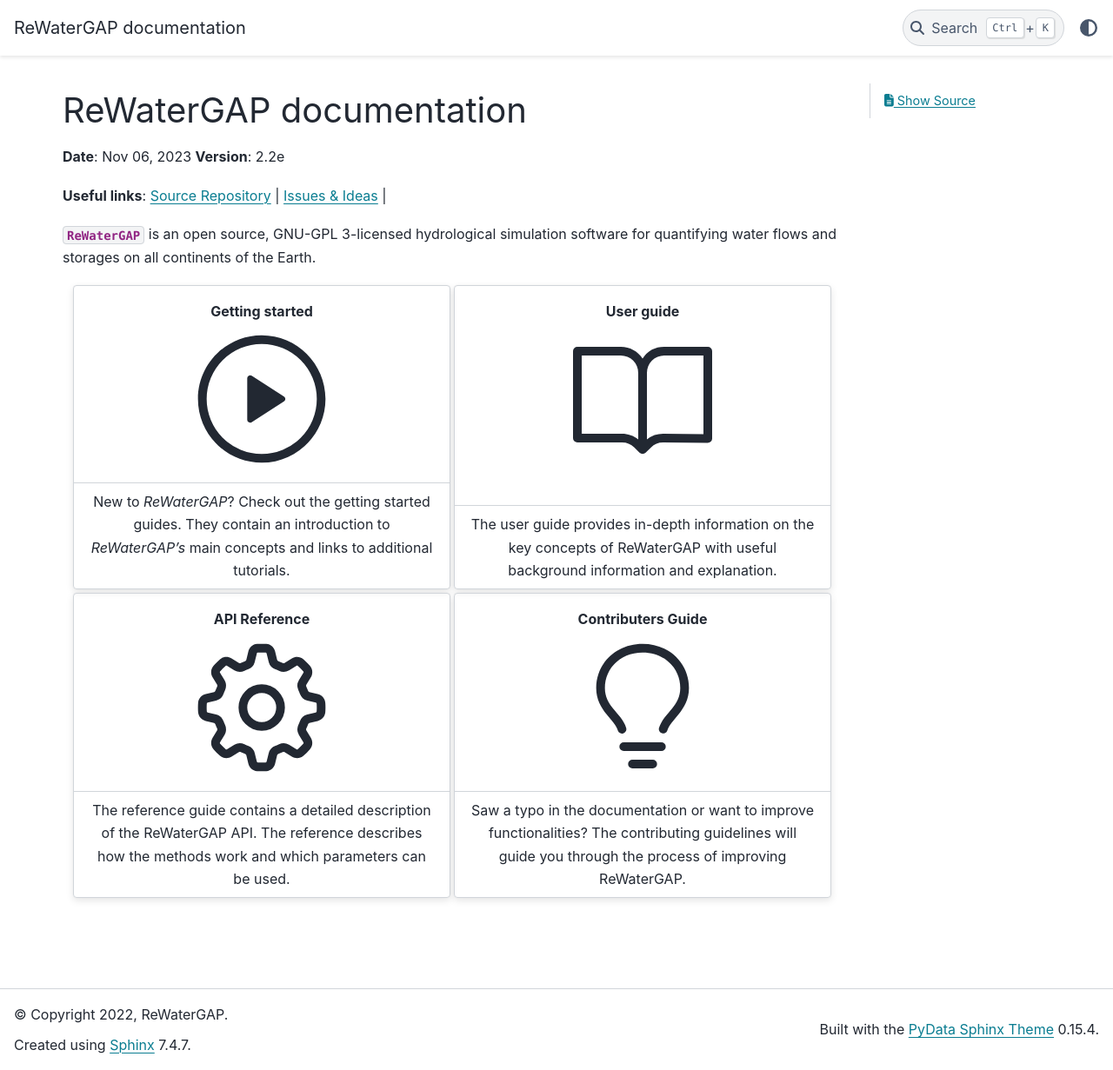
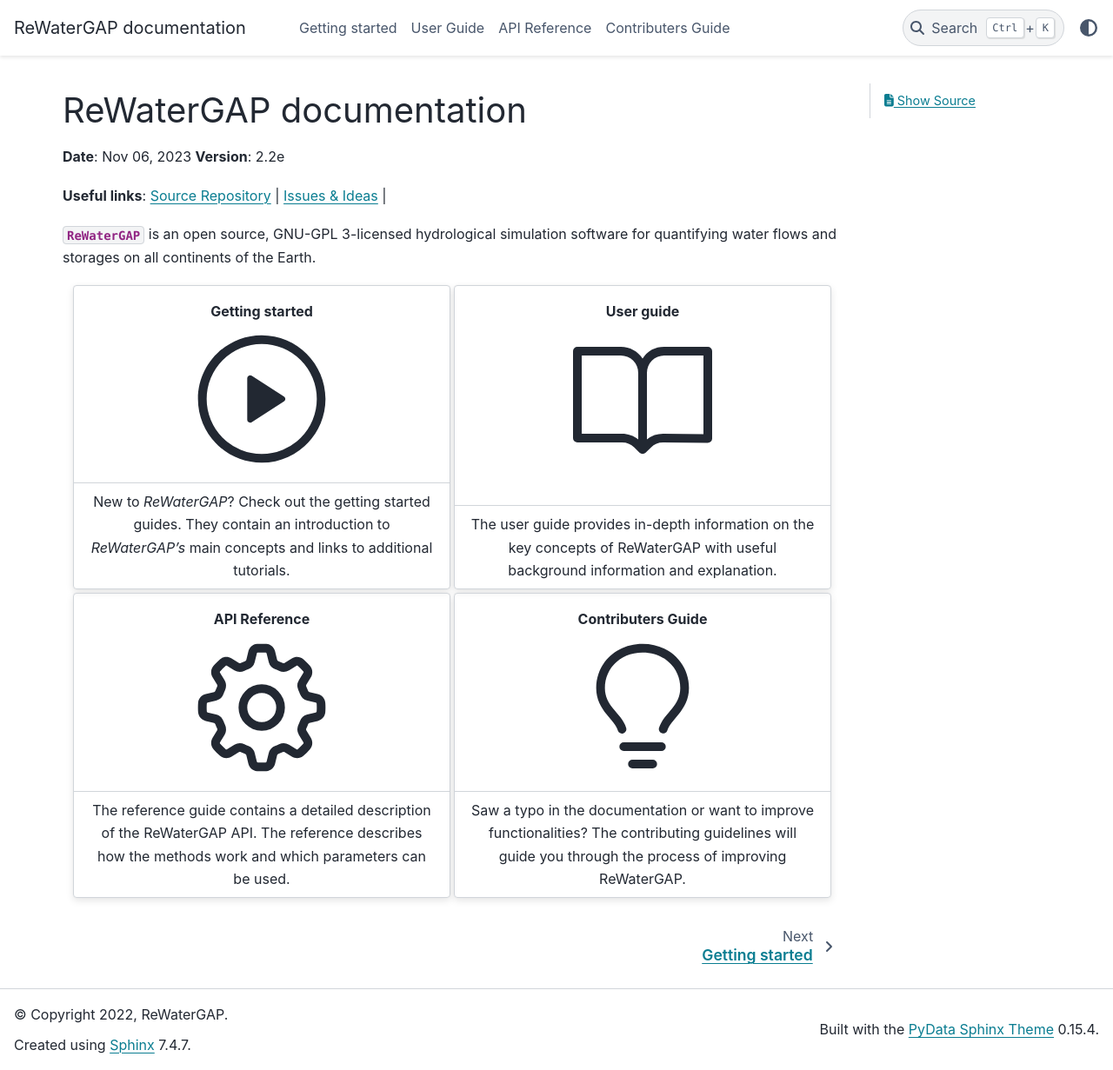
Before and after one commit to HydrologyFrankfurt/ReWaterGAP, a Sphinx documentation site: the page built from docs/index.rst, in a window 1280 px wide and 1231 px high. Shown: the whole window at 87% size. Built offline with Sphinx 7.4.7 and the PyData theme 0.15.4, drawn with Linux system fonts in a browser that asks for light colours; pages that are not in the unit, such as notebooks, are missing from menus.

Commit message:
Update index.rst

```diff
--- a/docs/index.rst
+++ b/docs/index.rst
@@ -56,3 +56,12 @@
         +++
         Saw a typo in the documentation or want to improve functionalities? The contributing guidelines will guide
         you through the process of improving ReWaterGAP.
+
+.. toctree::
+    :maxdepth: 1
+    :hidden:
+
+    getting_started/index
+    user_guide/index
+    api_docs/index
+    contributers_guide/index
```
